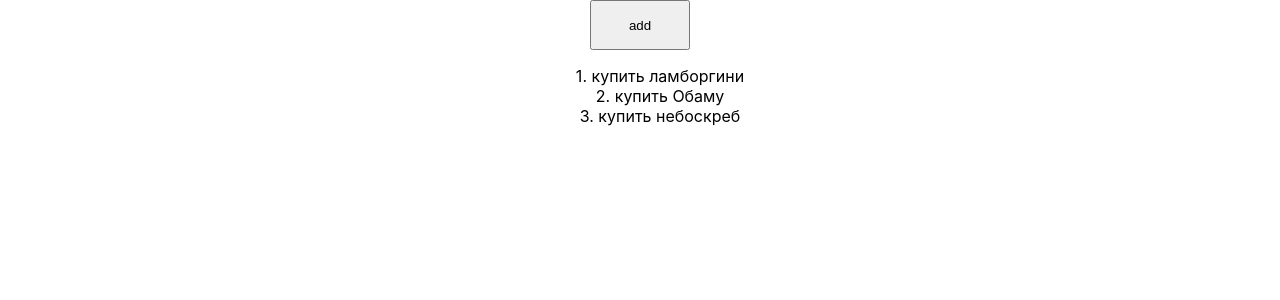
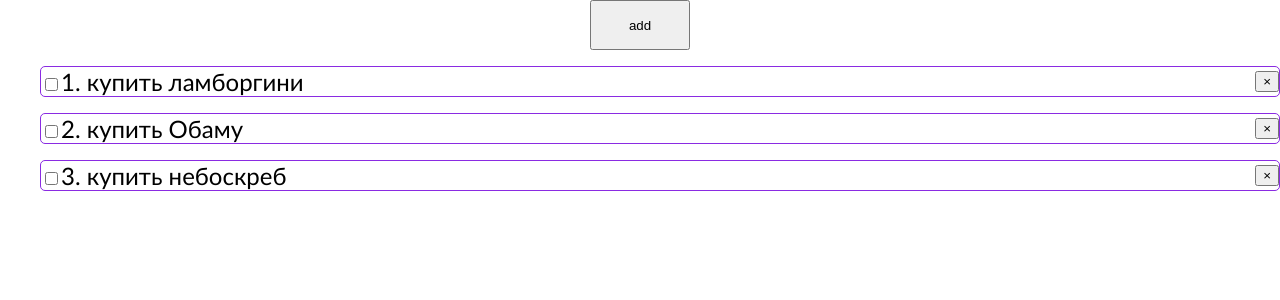
Before and after one commit to DonorOfLove/reactLearning, a React (Create React App) app: page / in a window 1280 px wide. Shown: the top 300 px of the page. Built offline with nearby package versions, Linux system fonts and the light colour scheme.

Commit message:
v0.1 line-through and styles added

```diff
--- a/package.json
+++ b/package.json
@@ -6,6 +6,7 @@
     "@testing-library/jest-dom": "^5.14.1",
     "@testing-library/react": "^11.2.7",
     "@testing-library/user-event": "^12.8.3",
+    "prop-types": "^15.7.2",
     "react": "^17.0.2",
     "react-dom": "^17.0.2",
     "react-scripts": "4.0.3",
--- a/src/index.css
+++ b/src/index.css
@@ -6,3 +6,18 @@ body {
     -webkit-font-smoothing: antialiased;
     -moz-osx-font-smoothing: grayscale;
 }
+
+.todo{
+    border: 1px solid blueviolet;
+    display: flex;
+    border-radius: 5px;
+    font-family: Candara;
+    font-size: 1.5rem;
+    margin-top: 1rem;
+    justify-content: space-between;
+    text-align: center;
+    align-items: center;
+}
+.done{
+    text-decoration: line-through;
+}
--- a/src/toDO/ToDoItem.js
+++ b/src/toDO/ToDoItem.js
@@ -1,9 +1,27 @@
 import React from 'react'
+import PropTypes from 'prop-types'
 
-function ToDoItem({todo,index}) {
+function ToDoItem({todo, index, onChange}) {
+    const classes = []
+    if (todo.completed) {
+        classes.push('done')
+    }
     return (
-        <li>{index+1}. {todo.title}</li>
+        <li className='todo'>
+            <span className={classes.join(' ')}>
+                <input type='checkbox'
+                       onChange={() => onChange(todo.id)}/>
+                {index + 1}. {todo.title}
+            </span>
+            <button>&times;</button>
+        </li>
     )
 }
 
-export  default ToDoItem
+ToDoItem.propTypes = {
+    todo: PropTypes.object.isRequired,
+    index: PropTypes.number,
+    onChange: PropTypes.func
+}
+
+export default ToDoItem
--- a/src/toDO/ToDoList.js
+++ b/src/toDO/ToDoList.js
@@ -8,15 +8,21 @@ const styles = {
     }
 }
 
- function ToDoList(props) {
+function ToDoList(props) {
     return (
         <ul style={styles.ul}>
-            {props.todos.map((todo, index)=>{
-                return <ToDoItem todo={todo} key={todo.id} index={index}/>
+            {props.todos.map((todo, index) => {
+                return (<ToDoItem todo={todo}
+                                  key={todo.id}
+                                  index={index}
+                                  onChange={props.onToggle}/>
+                )
             })}
         </ul>
     )
 }
-ToDoList.protot
 
+ToDoList.propTypes = {
+    todos: PropTypes.arrayOf(PropTypes.object).isRequired
+}
 export default ToDoList
```
